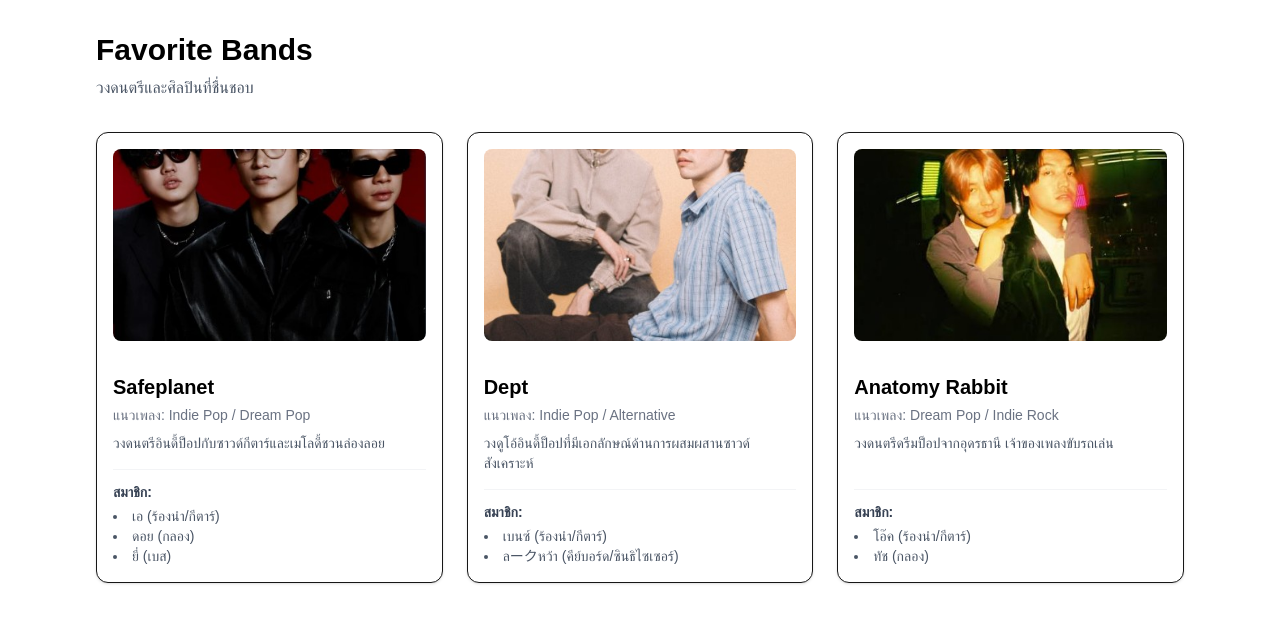
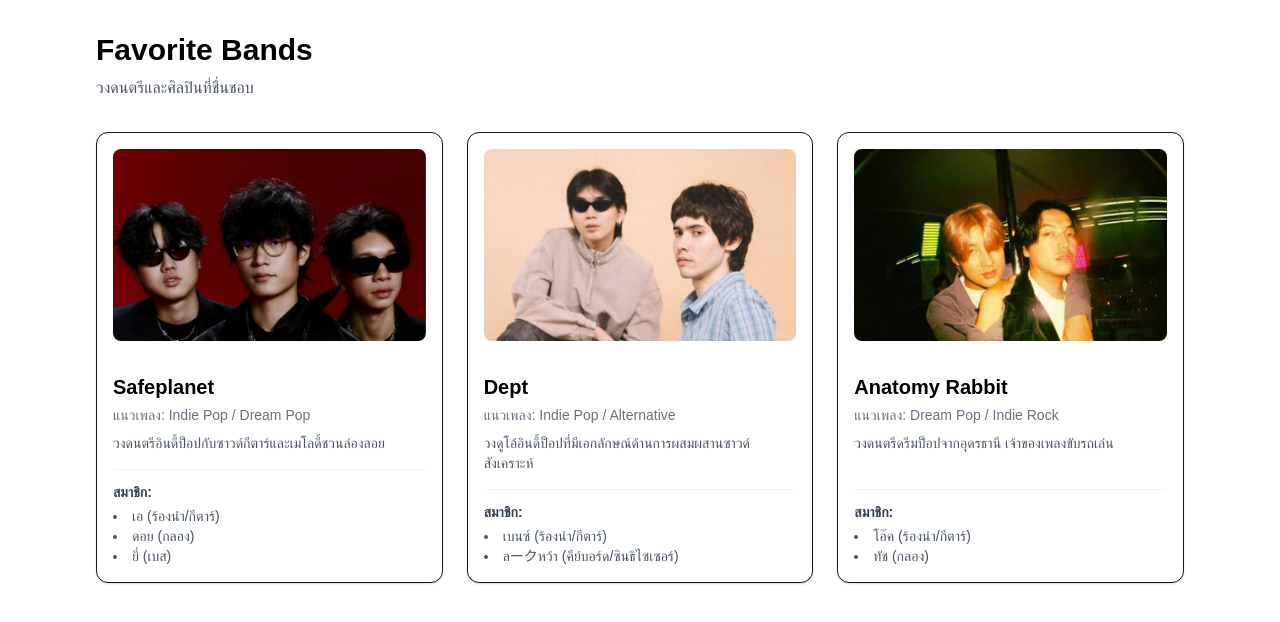
Before and after one commit to ogggg2005-lang/nextjs, a Next.js app: page /bands in a window 1280 px wide. Shown: the top 622 px of the page. Built offline with nearby package versions, Linux system fonts and the light colour scheme.

Commit message:
feat: add imagePosition property to Band type and update BandCard component

```diff
--- a/src/components/BandCard.tsx
+++ b/src/components/BandCard.tsx
@@ -15,6 +15,7 @@
             alt={band.name}
             fill
             className="object-cover"
+            style={{ objectPosition: band.imagePosition ?? "center" }}
             sizes="(max-width: 768px) 100vw, 33vw"
             priority
           />
--- a/src/data/bands.ts
+++ b/src/data/bands.ts
@@ -7,6 +7,7 @@
     genre: "Indie Pop / Dream Pop",
     members: ["เอ (ร้องนำ/กีตาร์)", "ดอย (กลอง)", "ยี่ (เบส)"],
     image: "/images/bands/safeplanet.jpg",
+    imagePosition: "top",
     description: "วงดนตรีอินดี้ป็อปกับซาวด์กีตาร์และเมโลดี้ชวนล่องลอย",
   },
   {
@@ -15,6 +16,7 @@
     genre: "Indie Pop / Alternative",
     members: ["เบนซ์ (ร้องนำ/กีตาร์)", "ลークหว้า (คีย์บอร์ด/ซินธิไซเซอร์)"],
     image: "/images/bands/dept.jpg",
+    imagePosition: "top",
     description: "วงดูโอ้อินดี้ป็อปที่มีเอกลักษณ์ด้านการผสมผสานซาวด์สังเคราะห์",
   },
   {
@@ -23,6 +25,7 @@
     genre: "Dream Pop / Indie Rock",
     members: ["โอ๊ค (ร้องนำ/กีตาร์)", "ทัช (กลอง)"],
     image: "/images/bands/anatomy_rabbit.jpg",
+    imagePosition: "top",
     description: "วงดนตรีดรีมป็อปจากอุดรธานี เจ้าของเพลงขับรถเล่น",
   },
 ];
--- a/src/types/band.ts
+++ b/src/types/band.ts
@@ -5,4 +5,5 @@
   members: string[];
   image: string;
   description?: string;
+  imagePosition?: string;
 };
```
